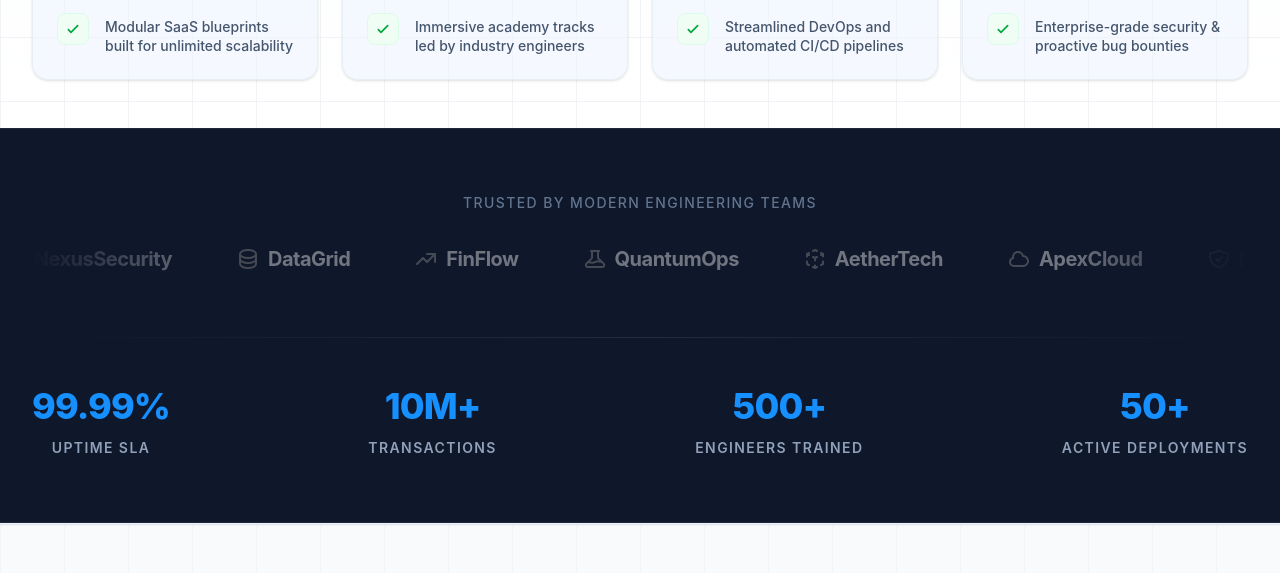
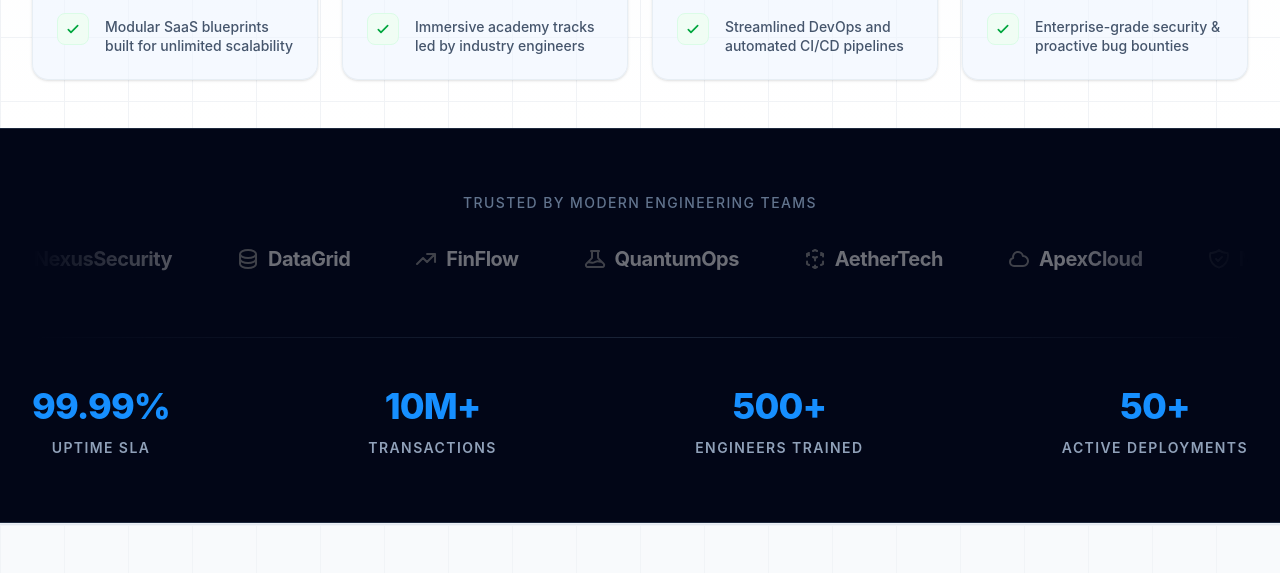
Before and after one commit to Alex-Mwaura-k/RA_technologies, a React (Vite) app: page / in a window 1280 px wide. Shown: the part 1340-1913 px from the top of the page. Built offline with nearby package versions, Linux system fonts and the light colour scheme.

Commit message:
update Colors

```diff
--- a/index.html
+++ b/index.html
@@ -34,6 +34,10 @@
     <link rel="icon" type="image/x-icon" href="/favicon.ico" />
     <link rel="apple-touch-icon" sizes="192x192" href="/icon-192x192.png" />
     <meta name="theme-color" content="#010422" />
+
+    <!-- Modern Standard -->
+    <meta name="mobile-web-app-capable" content="yes" />
+    <!-- Legacy iOS Support -->
     <meta name="apple-mobile-web-app-capable" content="yes" />
     <meta name="apple-mobile-web-app-status-bar-style" content="black-translucent" />
 
--- a/src/features/home/StatsSection.jsx
+++ b/src/features/home/StatsSection.jsx
@@ -142,7 +142,7 @@ const StatsSection = () => {
     <section
       ref={sectionRef}
       onMouseMove={handleMouseMove}
-      className="group relative bg-slate-900 text-white py-16 border-y border-slate-800 overflow-hidden"
+      className="group relative bg-[#020617] text-white py-16 border-y border-slate-800 overflow-hidden"
     >
 
       <style>
```
